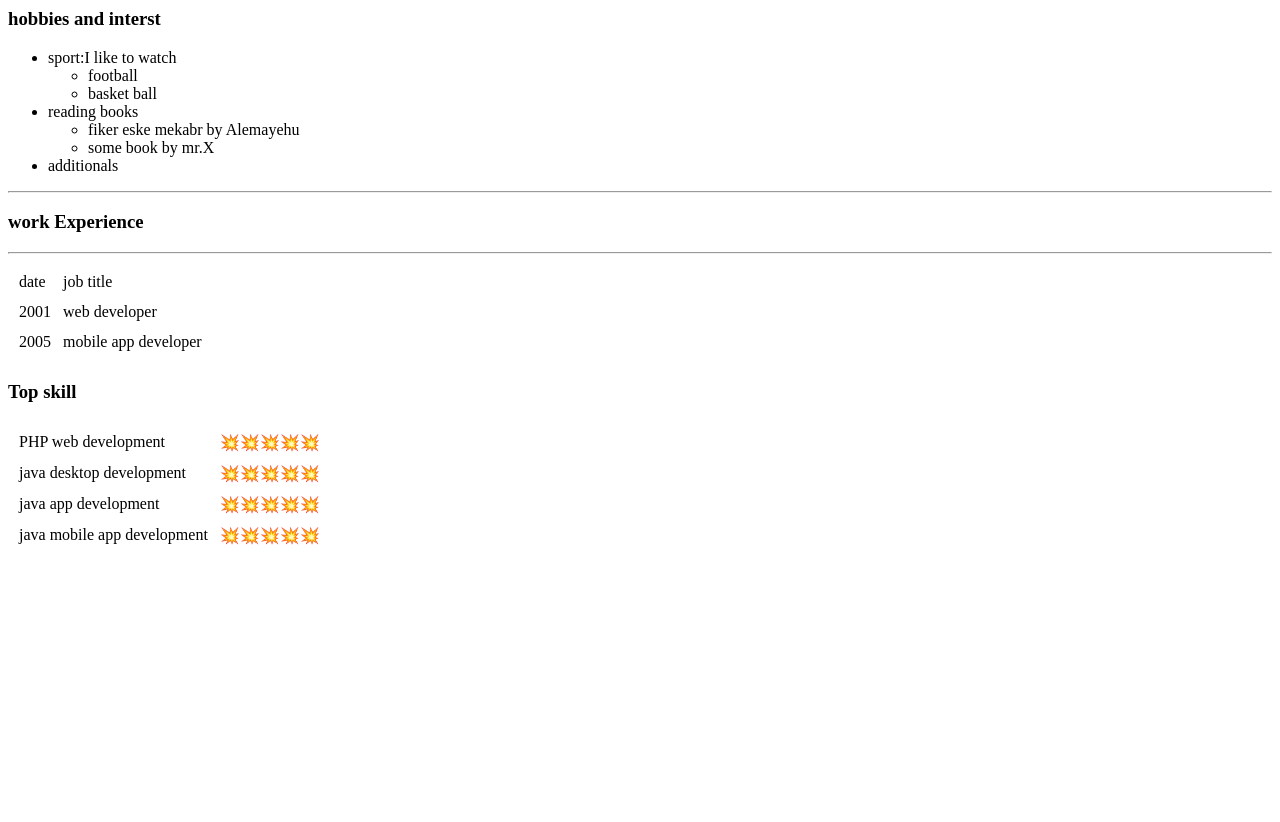
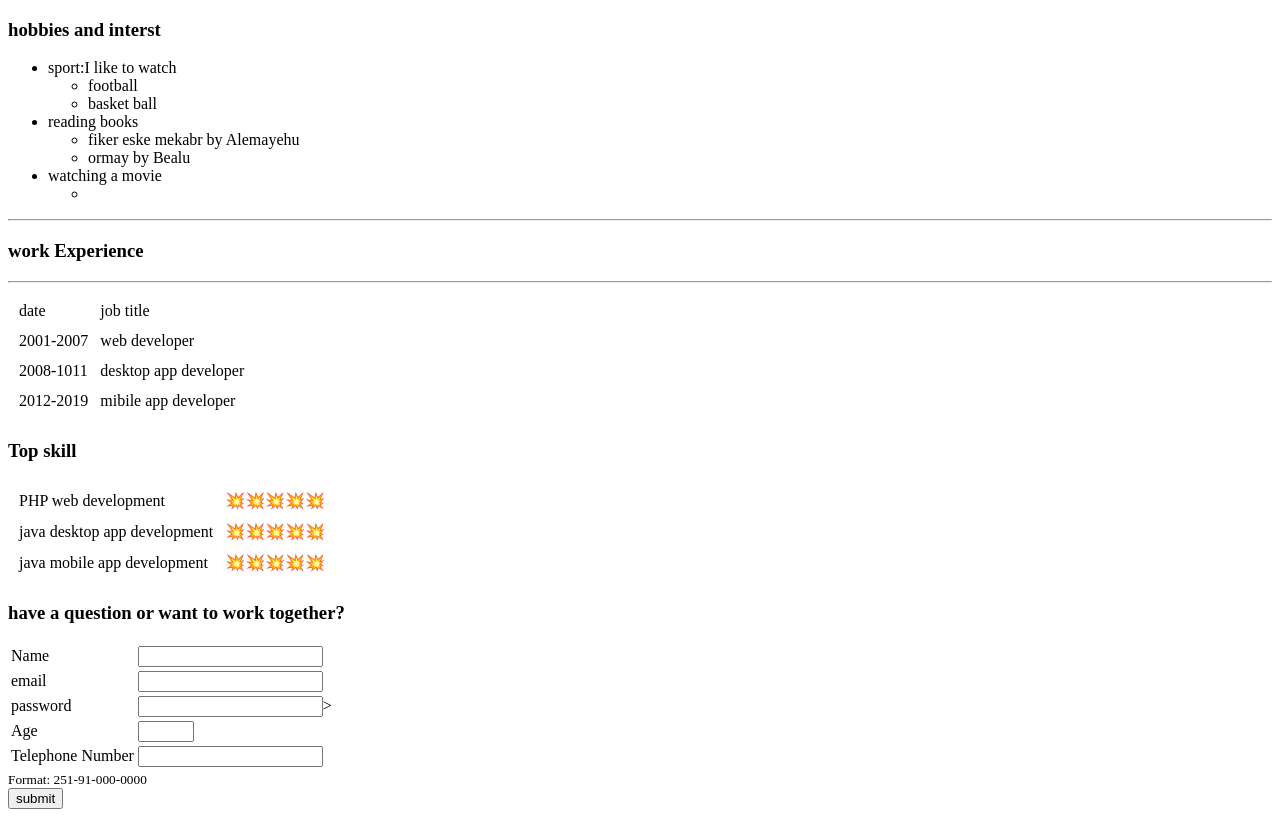
Before and after one commit to Buchi000/Website, a plain HTML site: page contact.html in a window 1280 px wide. Before the commit the page ends 800 px from the top, so only its background shows below. Drawn offline with Linux system fonts and the light colour scheme.

Commit message:
the form is allrady updated in index.html file and some html5 elements input elelments added in the contact page

```diff
--- a/contact.html
+++ b/contact.html
@@ -1,3 +1,12 @@
+<!DOCTYPE html>
+<html lang="en">
+<head>
+    <meta charset="UTF-8">
+    <meta name="viewport" content="width=device-width, initial-scale=1.0">
+    <title>mekides G.</title>
+   <link rel="icon" href="./asset/image/logo-finished.png">
+</head>
+
 <h3>hobbies and interst</h3>
 <ul>
     <li>sport:I like to watch
@@ -9,9 +18,12 @@
     <li>reading books
         <ul>
             <li>fiker eske mekabr by Alemayehu</li>
-            <li>some book by mr.X</li>
+            <li>ormay by Bealu</li>
         </ul>
-        <li>additionals</li>
+        <li>watching a movie</li>
+        <ul>
+            <li></li>
+        </ul>
     </li>
 </ul>
 <hr>
@@ -25,12 +37,16 @@
     <td>job title</td>
 </tr>
 <tr>
-    <td>2001</td>
+    <td>2001-2007</td>
     <td>web developer</td>
 </tr>
 <tr>
-    <td>2005</td>
-    <td>mobile app developer</td>
+    <td>2008-1011</td>
+    <td>desktop app developer</td>
+</tr>
+<tr>
+    <td>2012-2019</td>
+    <td>mibile app developer</td>
 </tr>
 </table>
 <h3>Top skill</h3>
@@ -42,15 +58,45 @@
         <td>💥💥💥💥💥</td>
     </tr>
     <tr>
-        <td>java desktop development</td>
+        <td>java desktop app development</td>
         <td>💥💥💥💥💥</td>
     </tr>
-    <tr>
-        <td>java app development</td>
-        <td>💥💥💥💥💥</td>
-    </tr>
+
     <tr>
         <td>java mobile app development</td>
         <td>💥💥💥💥💥</td>
     </tr>
 </table>
+<h3>have a question or want to work together?</h3>
+<form action="mailto:se.mekides.getahun@gmail.com" method="POST">
+<table>
+    <tr>
+        <td>Name</td>
+        <td><input type="text" pattern="[A-Za-z]" title="use only letter"></td>
+    </tr>
+
+    <tr>
+        <td>email</td>
+        <td><input type="email" name="email" id="email1" multiple></td>
+    </tr>
+    <tr>
+        <td>password</td>
+        <td><input type="password" name="password" id="password1" pattern="(?=.*\d)(?=.*[a-z])(?=.*[A-Z]).{8,}" title="Eight or more characters and atlist one one  number and one uppercase and lowercase letter">></td>
+    </tr>
+    <tr>
+        <td>Age</td>
+        <td><input type="number" name="age" id="age" min="18" max="88" step="2"></td>
+    </tr>
+    <tr>
+        <td>Telephone Number</td>
+        <td><input type="tel" id="tel" name="tel"  pattern="[0-9]{3}-[0-9]{2}-[0-9]{3}-[0-9]{4}"
+            required></td>
+    </tr>
+
+</table>
+<small>Format: 251-91-000-0000</small>
+<br>
+<input type="submit" value="submit">
+
+   </form>
+   <p><iframe src="https://www.google.com/maps/embed?pb=!1m18!1m12!1m3!1d3540.141936420744!2d153.00734251456782!3d-27.464840223070667!2m3!1f0!2f0!3f0!3m2!1i1024!2i768!4f13.1!3m3!1m2!1s0x6b9150abedfe920b%3A0xf02a35bd721b500!2sSuncorp%20Stadium!5e0!3m2!1sen!2set!4v1583696259535!5m2!1sen!2set" width="600" height="450" frameborder="0" style="border:0;" allowfullscreen=""></iframe></p>
```
Also changed, not shown: Gallery.html (added, +17 -0 lines), index.html (+26 -15 lines), asset/image/icon.png.jpg (added), asset/image/logo-finished.png (added), asset/image/photo_2019-05-01_19-57-48.jpg (deleted), asset/image/photo_2020-03-08_18-11-28.jpg (added).
